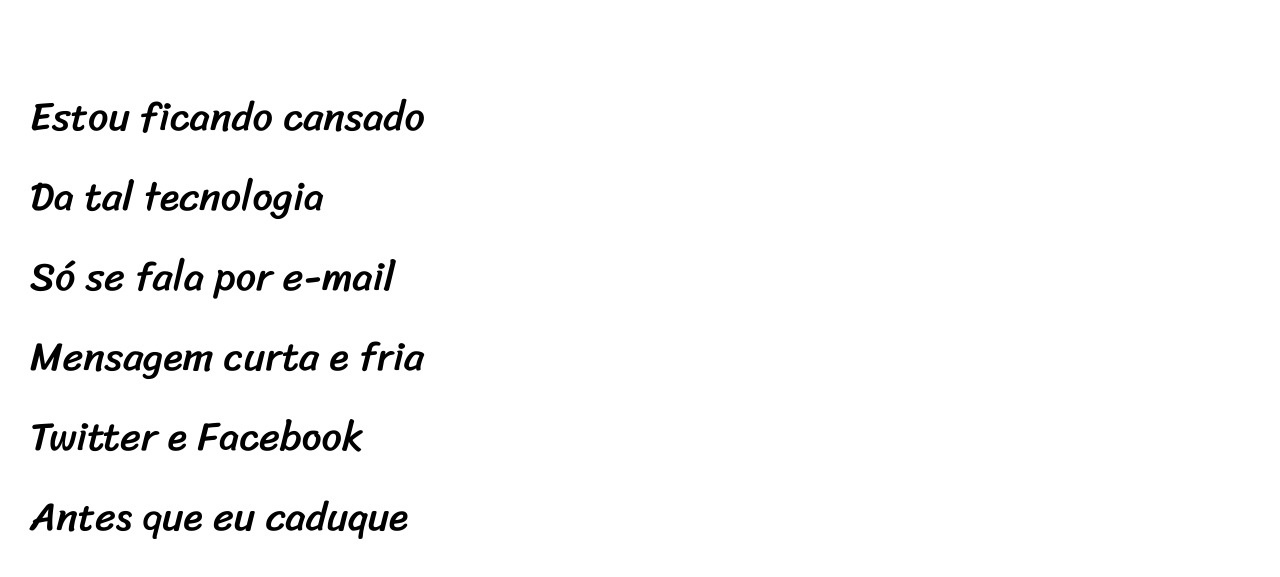
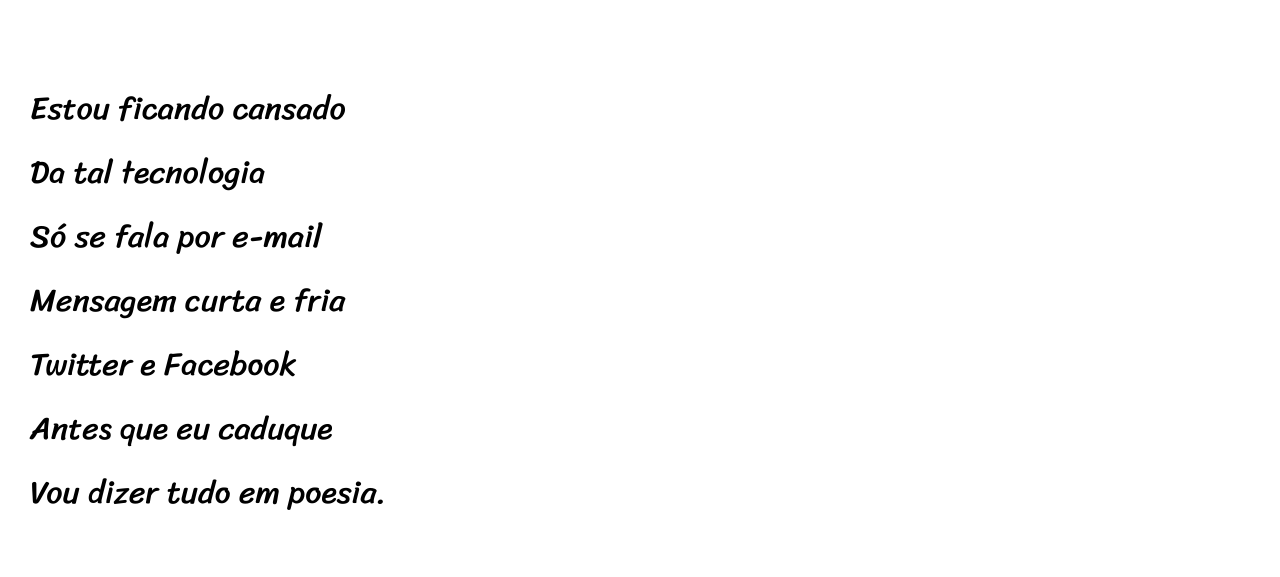
Before and after one commit to Aalvees/Projeto-Cordel, a plain HTML site: page index.html in a window 1280 px wide. Shown: the part 210-787 px from the top of the page. Drawn offline with Linux system fonts and the light colour scheme.

Commit message:
Update style.css

```diff
--- a/style.css
+++ b/style.css
@@ -59,7 +59,7 @@
 line-height: 2em;
 padding-left: 30px;
 font-family: var(--fonte3);
-font-size: 2.5em;
+font-size: 2.5vw;
 }
 
 section>p{
```
